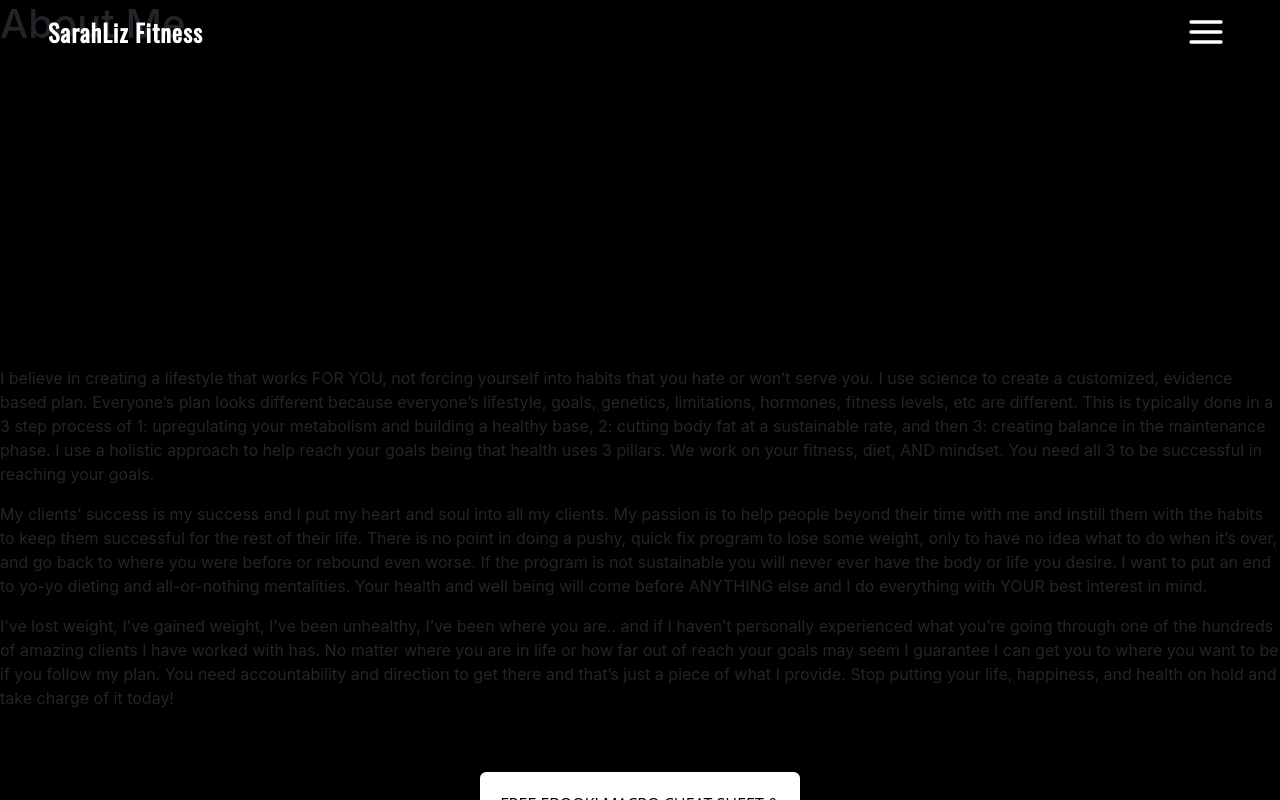
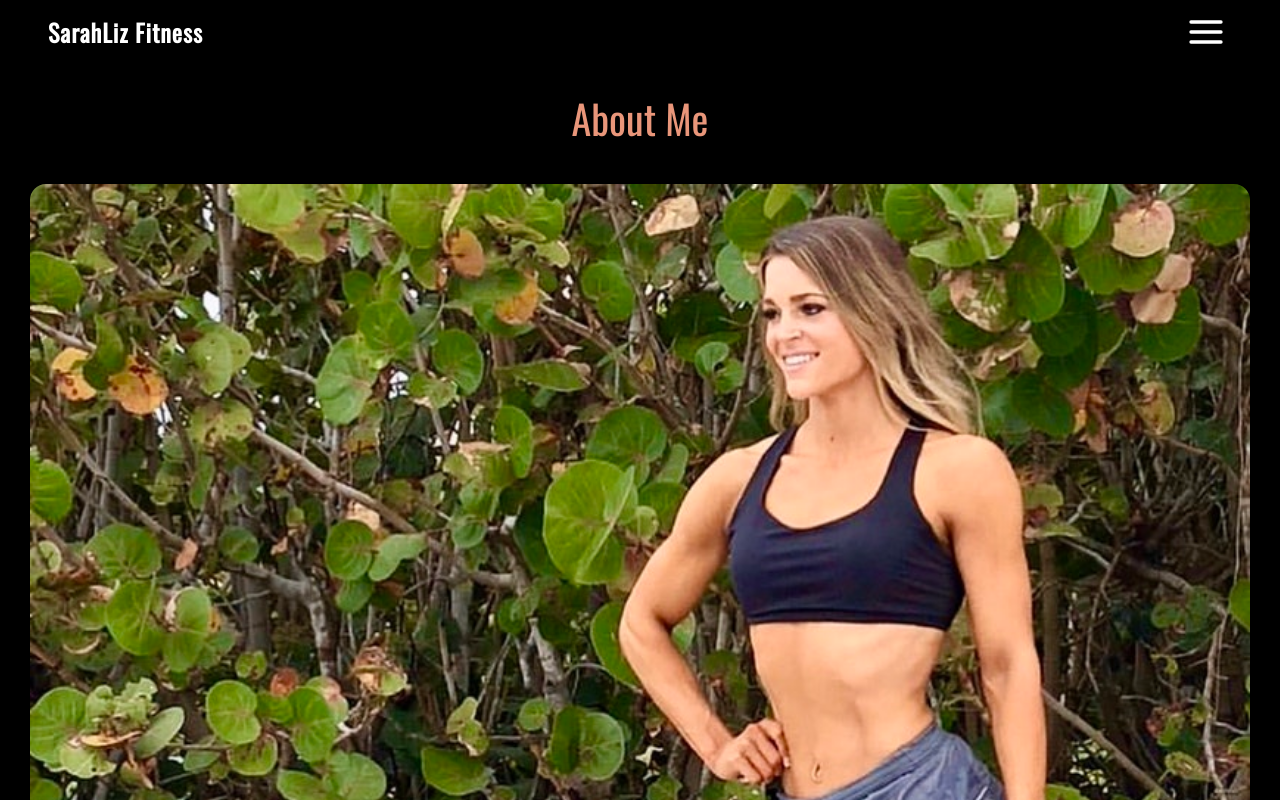
Before and after one commit to Ry-E/SarahLiz-Fitness, a React (Create React App) app: page /about in a window 1280 px wide. Shown: the top 800 px of the page. Built offline with nearby package versions, Linux system fonts and the light colour scheme; a web font is replaced by a local one.

Commit message:
about view update

```diff
--- a/src/components/AboutComponent.js
+++ b/src/components/AboutComponent.js
@@ -1,12 +1,18 @@
 import React from 'react';
+import leaves from '../assets/images/leaves.jpeg';
+import '../styles/about.css';
 
 function About() {
 	return (
 		<div className="about_container">
 			<div className="about_content">
-				<h1>About Me</h1>
-				<div className="info_container">
-					<div className="info">
+				<h1 className="about_header">About Me</h1>
+				<div className="qualifications">
+					<img
+						className="leaves"
+						src={leaves}
+						alt="A friendly looking trainer"
+					/>
 					<ul className="list">
 						<li>B.S. Kinesiology, Michigan State University</li>
 						<li>Certified Personal Trainer</li>
@@ -14,49 +20,50 @@ function About() {
 						<li className="experience">Experience: 9+ yrs</li>
 					</ul>
 				</div>
-				</div>
+				<div className="about_p">
 					<p>
-					I believe in creating a lifestyle that works FOR YOU, not
-					forcing yourself into habits that you hate or won’t serve
-					you. I use science to create a customized, evidence based
-					plan. Everyone’s plan looks different because everyone’s
-					lifestyle, goals, genetics, limitations, hormones, fitness
-					levels, etc are different. This is typically done in a 3
-					step process of 1: upregulating your metabolism and building
-					a healthy base, 2: cutting body fat at a sustainable rate,
-					and then 3: creating balance in the maintenance phase. I use
-					a holistic approach to help reach your goals being that
-					health uses 3 pillars. We work on your fitness, diet, AND
-					mindset. You need all 3 to be successful in reaching your
-					goals.
+						I believe in creating a lifestyle that works FOR YOU,
+						not forcing yourself into habits that you hate or won’t
+						serve you. I use science to create a customized,
+						evidence based plan. Everyone’s plan looks different
+						because everyone’s lifestyle, goals, genetics,
+						limitations, hormones, fitness levels, etc are
+						different. This is typically done in a 3 step process of
+						1: upregulating your metabolism and building a healthy
+						base, 2: cutting body fat at a sustainable rate, and
+						then 3: creating balance in the maintenance phase.
 					</p>
 					<p>
 						My clients’ success is my success and I put my heart and
 						soul into all my clients. My passion is to help people
-					beyond their time with me and instill them with the habits
-					to keep them successful for the rest of their life. There is
-					no point in doing a pushy, quick fix program to lose some
-					weight, only to have no idea what to do when it’s over, and
-					go back to where you were before or rebound even worse. If
-					the program is not sustainable you will never ever have the
-					body or life you desire. I want to put an end to yo-yo
-					dieting and all-or-nothing mentalities. Your health and well
-					being will come before ANYTHING else and I do everything
-					with YOUR best interest in mind.
+						beyond their time with me and instill them with the
+						habits to keep them successful for the rest of their
+						life. There is no point in doing a pushy, quick fix
+						program to lose some weight, only to have no idea what
+						to do when it’s over, and go back to where you were
+						before or rebound even worse. If the program is not
+						sustainable you will never ever have the body or life
+						you desire. I want to put an end to yo-yo dieting and
+						all-or-nothing mentalities. Your health and well being
+						will come before ANYTHING else and I do everything with
+						YOUR best interest in mind.
 					</p>
 					<p>
-					I’ve lost weight, I’ve gained weight, I’ve been unhealthy,
-					I’ve been where you are.. and if I haven’t personally
-					experienced what you’re going through one of the hundreds of
-					amazing clients I have worked with has. No matter where you
-					are in life or how far out of reach your goals may seem I
-					guarantee I can get you to where you want to be if you
-					follow my plan. You need accountability and direction to get
-					there and that’s just a piece of what I provide. Stop
-					putting your life, happiness, and health on hold and take
-					charge of it today!
+						I’ve lost weight, I’ve gained weight, I’ve been
+						unhealthy, I’ve been where you are.. and if I haven’t
+						personally experienced what you’re going through one of
+						the hundreds of amazing clients I have worked with has.
+						No matter where you are in life or how far out of reach
+						your goals may seem I guarantee I can get you to where
+						you want to be if you follow my plan. You need
+						accountability and direction to get there and that’s
+						just a piece of what I provide. Stop putting your life,
+						happiness, and health on hold and take charge of it
+						today!
 					</p>
 				</div>
+			</div>
+			{/* <div className="transition"></div> */}
 		</div>
 	);
 }
--- /dev/null
+++ b/src/styles/about.css
@@ -0,0 +1,53 @@
+.about_container {
+	background-color: transparent;
+	overflow: auto;
+	margin-bottom: 30px;
+}
+
+.about_content {
+	margin: 84px 30px 50px;
+	color: black;
+}
+
+.about_header {
+	border-radius: 0.4rem;
+	margin-bottom: 2rem !important;
+	color: darksalmon;
+	text-align: center;
+	padding: 10px;
+	font-family: var(--theme-font-family);
+	box-shadow: 2px 2px 10px -1px black;
+}
+
+.leaves {
+	border-radius: 1rem;
+	width: 100%;
+	display: block;
+	margin: 0 !important;
+	box-shadow: 2px 2px 10px black;
+}
+
+.list {
+	margin: 40px 0px 40px;
+	font-family: var(--theme-font-family);
+	line-height: 28px !important;
+	letter-spacing: 0.04rem;
+	box-shadow: 2px 2px 10px black;
+	border-radius: 0.4rem;
+	padding: 40px;
+}
+
+.about_p {
+	box-shadow: 2px 2px 10px black;
+	background-color: white;
+	color: black;
+	font-weight: 400 !important;
+	line-height: 28px !important;
+	letter-spacing: 0.04rem;
+	border-radius: 0.4rem;
+}
+
+.transition {
+	height: 200px;
+	background: linear-gradient(#ffffff 0%, #11231c 90%);
+}
```
Also changed, not shown: 1 other file (tests, documents, lock files or other folders). Lines whose indentation alone changed are shown as unchanged.
